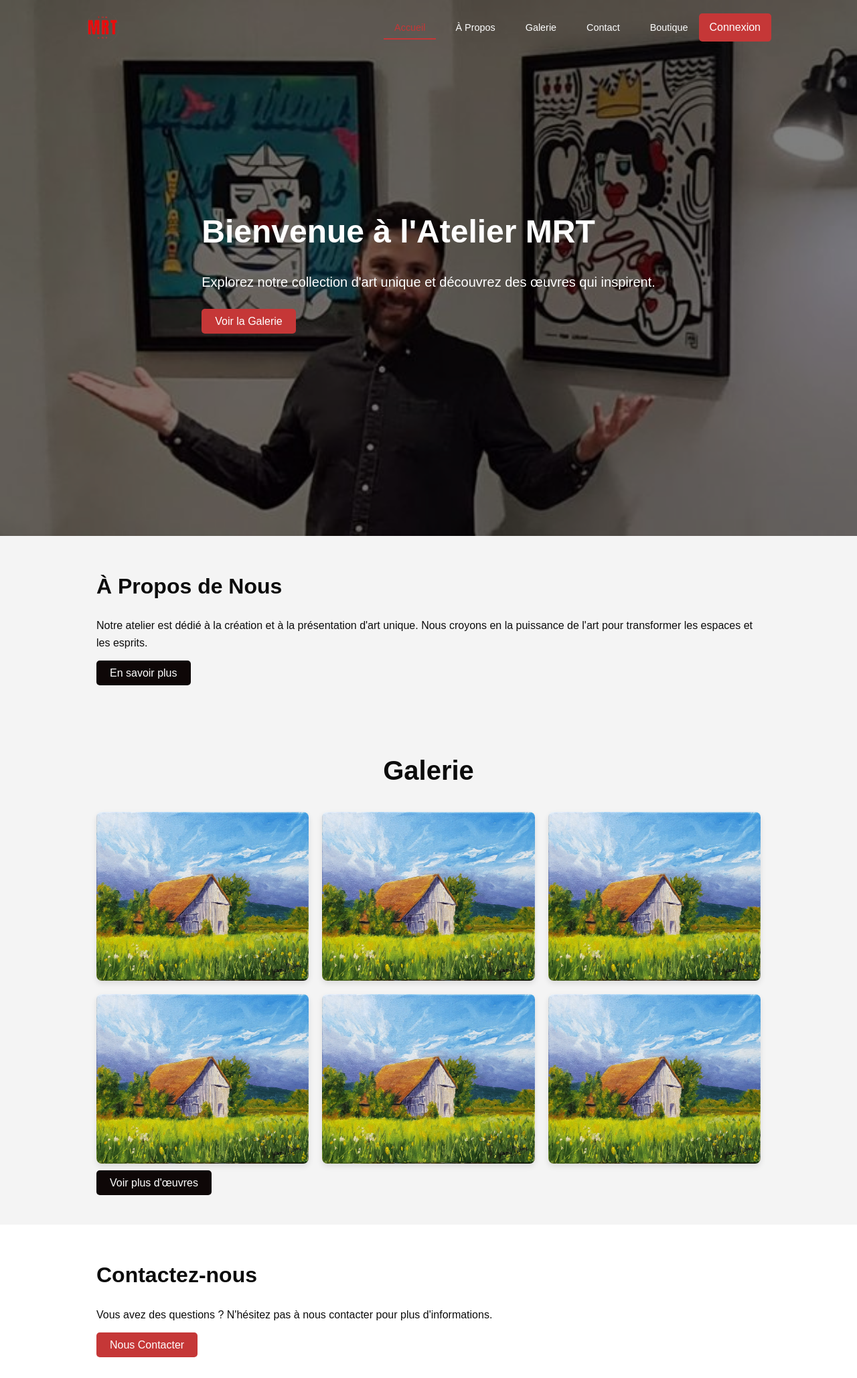
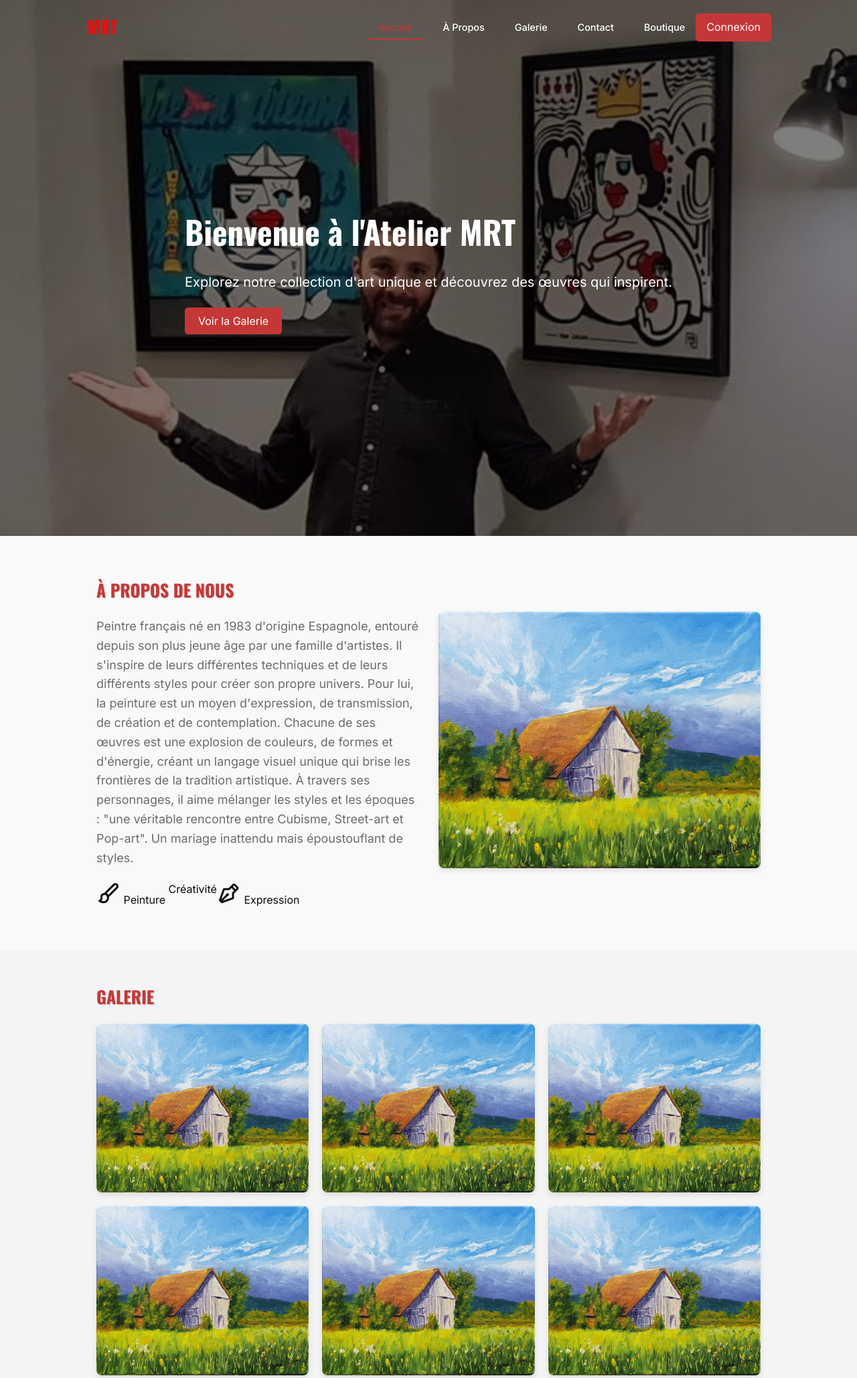
Before and after one commit to AureDulvresse/atelier_mrt, a PHP site: page / in a window 1280 px wide. Shown: the top 2057 px of the page at 67% size. Run offline with PHP 8.4, Linux system fonts and the light colour scheme.

Commit message:
homepage updated

```diff
--- a/assets/css/styles.css
+++ b/assets/css/styles.css
@@ -12,14 +12,13 @@
     --color-white: #fff;
     --color-semi-white: #f4f4f4;
     --color-semi-black: #0e0707;
-    --color-gray: #ccc;
+    --color-gray: #6d6b6b;
     --color-red: #c53737;
 }
 
-
 /* Styles généraux */
 body {
-    font-family: 'Arial', sans-serif;
+    font-family: 'Inter', sans-serif;
     background: var(--color-semi-white);
     color: var(--color-black);
     line-height: 1.6;
@@ -167,7 +166,38 @@ nav ul li a:hover {
     }
 
 }
+/* Appliquer la police Owsland aux titres */
+h1,
+h2 {
+    font-family: 'Oswald', serif;
+}
 
+/* Style pour les titres de sections */
+section h2 {
+    font-size: 1.6rem;
+    font-weight: bold;
+    color: var(--color-red);
+    position: relative;
+    margin-bottom: 20px;
+    text-transform: uppercase;
+}
+
+/* Ajouter un effet de dégradé aux titres */
+section h2::before {
+    content: "";
+    position: absolute;
+    left: 0;
+    bottom: -5px;
+    width: 100%;
+    height: 5px;
+    background: linear-gradient(to right, var(--color-red), var(--color-semi-black));
+    z-index: -1;
+}
+
+/* Effet d'ombre légère pour les titres */
+section h2 {
+    text-shadow: 1px 1px 2px rgba(0, 0, 0, 0.2);
+}
 /* Section Hero */
 .hero {
     background-repeat: no-repeat;
@@ -245,8 +275,9 @@ nav ul li a:hover {
 
 /* Section À Propos */
 .about {
-    background-color: var(--color-semi-white);
-    padding: 50px 20px;
+    padding: 60px 20px;
+    background-color: #f9f9f9;
+    /* Couleur de fond claire */
 }
 
 .about .container {
@@ -254,14 +285,51 @@ nav ul li a:hover {
     margin: 0 auto;
 }
 
-.about h2 {
-    font-size: 2rem;
-    margin-bottom: 20px;
+.about-content {
+    display: flex;
+    flex-wrap: wrap;
+    align-items: center;
+    justify-content: space-between;
+    gap: 30px;
 }
 
-.about p {
-    font-size: 1rem;
+.about-text {
+    flex: 1;
+    max-width: 500px;
+}
+
+.about-text p {
+    font-size: 1.125rem;
+    line-height: 1.6;
     margin-bottom: 20px;
+    color: var(--color-gray);
+}
+
+.about-image {
+    flex: 1;
+    max-width: 500px;
+    text-align: center;
+}
+
+.about-image img {
+    max-width: 100%;
+    height: auto;
+    border-radius: 8px;
+    /* Coins arrondis pour l'image */
+    box-shadow: 0 4px 8px rgba(0, 0, 0, 0.1);
+    /* Ombre légère */
+}
+
+/* Responsive design */
+@media (max-width: 768px) {
+    .about-content {
+        flex-direction: column;
+    }
+
+    .about-text,
+    .about-image {
+        max-width: 100%;
+    }
 }
 
 /* Section Galerie */
@@ -273,13 +341,6 @@ nav ul li a:hover {
 .gallery .container {
     max-width: 1200px;
     margin: 0 auto;
-}
-
-.gallery h2 {
-    font-size: 2.5rem;
-    margin-bottom: 30px;
-    text-align: center;
-    color: var(--color-black);
 }
 
 .gallery-grid {
@@ -360,11 +421,6 @@ nav ul li a:hover {
     margin: 0 auto;
 }
 
-.contact h2 {
-    font-size: 2rem;
-    margin-bottom: 20px;
-}
-
 .contact p {
     font-size: 1rem;
     margin-bottom: 20px;
@@ -379,11 +435,6 @@ nav ul li a:hover {
 .shop .container {
     max-width: 1200px;
     margin: 0 auto;
-}
-
-.shop h2 {
-    font-size: 2rem;
-    margin-bottom: 20px;
 }
 
 .shop p {
--- a/views/includes/header.php
+++ b/views/includes/header.php
@@ -5,8 +5,13 @@
     <meta charset="UTF-8">
     <meta name="viewport" content="width=device-width, initial-scale=1.0">
     <title>Atelier MRT | <?php echo htmlspecialchars($pageTitle); ?></title>
+
+    <!-- Google Fonts -->
+    <link href="https://fonts.googleapis.com/css2?family=Inter:wght@100..900&family=Oswald:wght@200..700&display=swap" rel="stylesheet" />
+
     <!-- Boxicons CSS -->
     <link href='https://unpkg.com/boxicons/css/boxicons.min.css' rel='stylesheet'>
+
     <?php includeCSS('styles.css'); ?>
 
     <style>
--- a/views/index.php
+++ b/views/index.php
@@ -13,9 +13,46 @@
 <!-- Section À Propos -->
 <section id="about" class="about flex flex-column align-center">
     <div class="container">
-        <h2>À Propos de Nous</h2>
-        <p>Notre atelier est dédié à la création et à la présentation d'art unique. Nous croyons en la puissance de l'art pour transformer les espaces et les esprits.</p>
-        <a href="about.php" class="btn-secondary">En savoir plus</a>
+        <div class="about-content flex flex-row align-center justify-between">
+            <div class="about-text flex flex-column">
+                <h2>À Propos de Nous</h2>
+                <p>Peintre français né en 1983 d'origine Espagnole, entouré depuis son
+                    plus jeune âge par une famille d'artistes. Il s'inspire de leurs
+                    différentes techniques et de leurs différents styles pour créer son
+                    propre univers. Pour lui, la peinture est un moyen d'expression, de
+                    transmission, de création et de contemplation. Chacune de ses œuvres
+                    est une explosion de couleurs, de formes et d'énergie, créant un
+                    langage visuel unique qui brise les frontières de la tradition
+                    artistique. À travers ses personnages, il aime mélanger les styles
+                    et les époques : "une véritable rencontre entre Cubisme, Street-art
+                    et Pop-art". Un mariage inattendu mais époustouflant de styles.</p>
+
+                <!-- Informations supplémentaires -->
+                <div class="d-flex flex-wrap gap-4">
+                    <div class="d-flex align-items-center">
+                        <span class="text-danger me-2">
+                            <i class="bx bx-paint bx-md"></i>
+                        </span>
+                        <span class="text-muted">Peinture</span>
+                    </div>
+                    <div class="d-flex align-items-center">
+                        <span class="text-danger me-2">
+                            <i class="bx bx-idea bx-md"></i>
+                        </span>
+                        <span class="text-muted">Créativité</span>
+                    </div>
+                    <div class="d-flex align-items-center">
+                        <span class="text-danger me-2">
+                            <i class="bx bx-pen bx-md"></i>
+                        </span>
+                        <span class="text-muted">Expression</span>
+                    </div>
+                </div>
+            </div>
+            <div class="about-image">
+                <img src="assets/images/sample.jpg" alt="À propos de nous">
+            </div>
+        </div>
     </div>
 </section>
 
```
